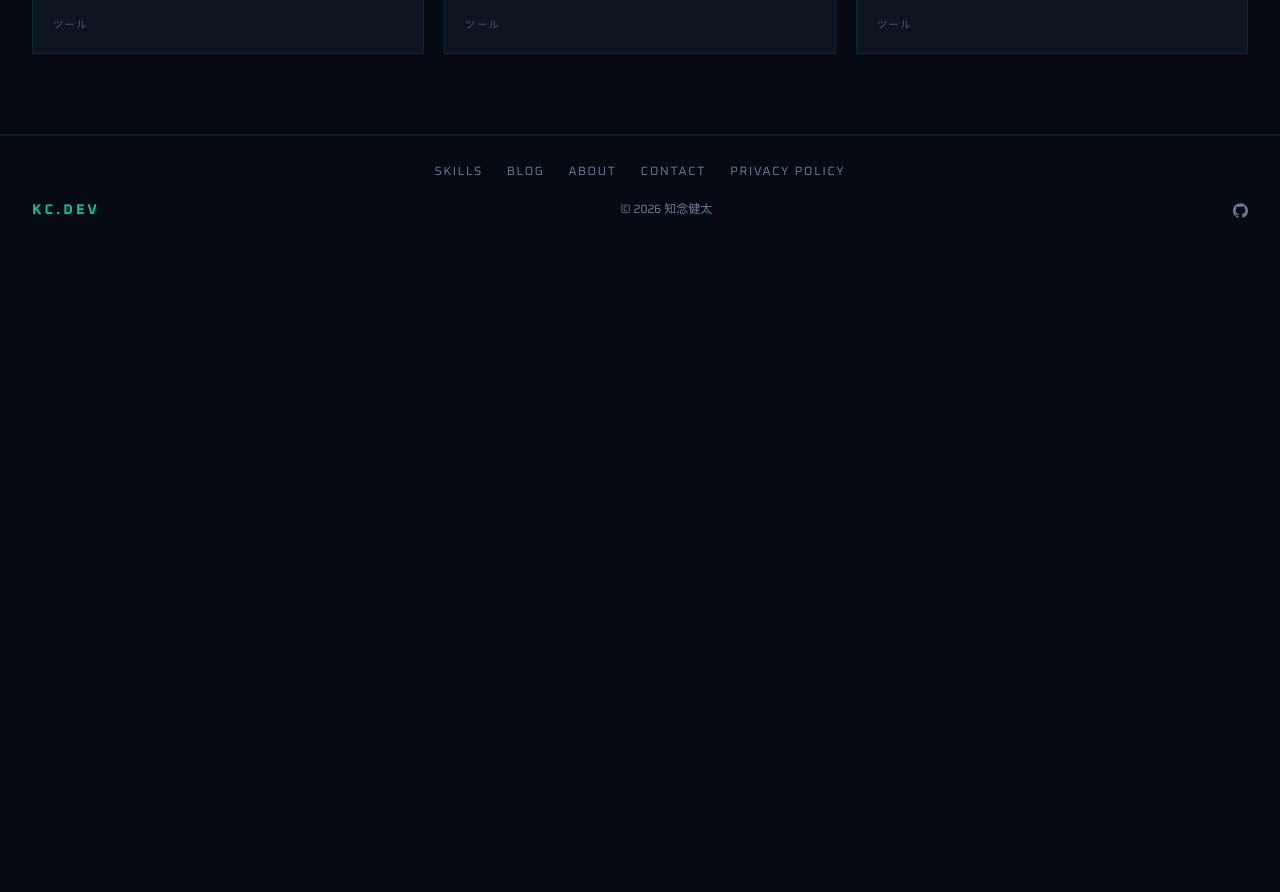
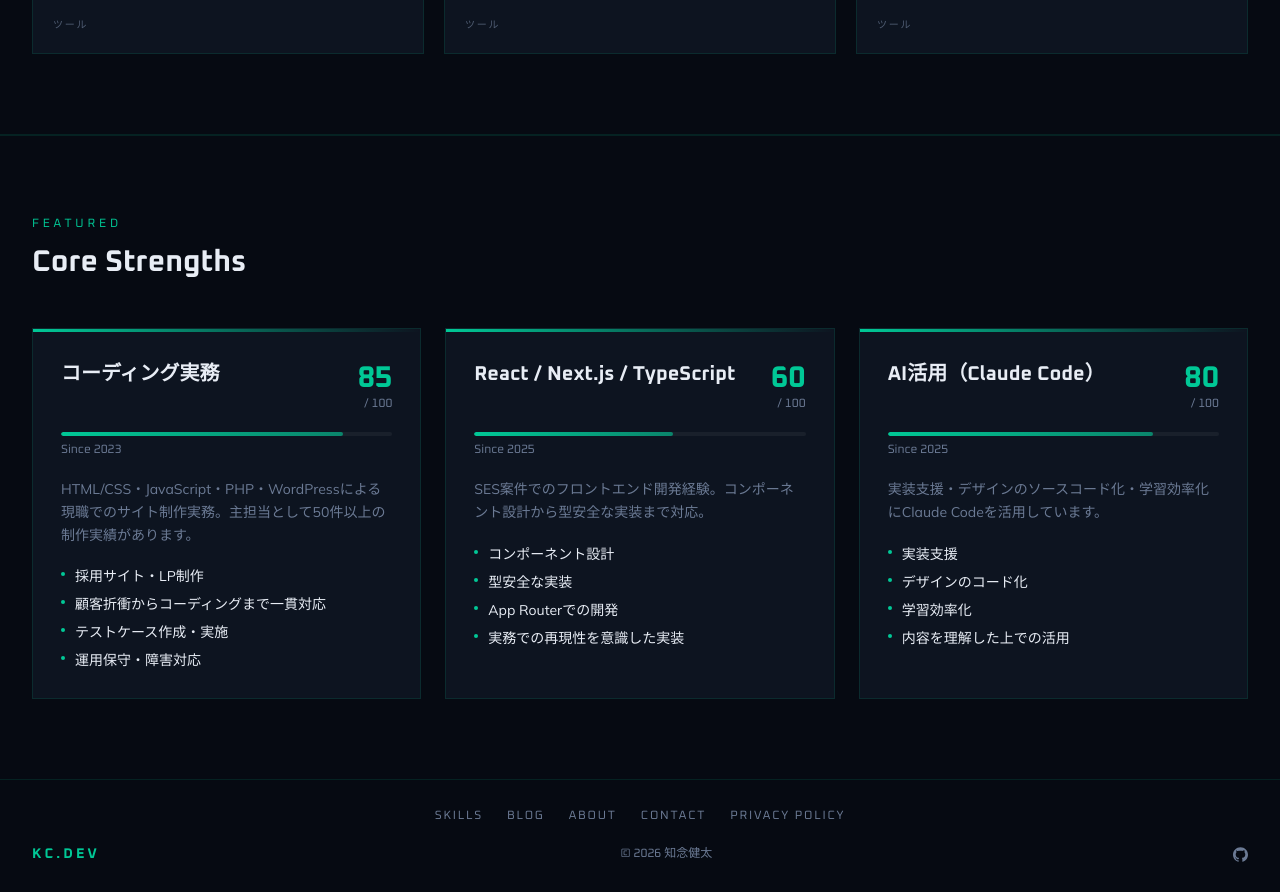
Before and after one commit to kenta-io/portfolio-site, a Next.js app: page /skills in a window 1280 px wide. Shown: the part 1680-2572 px from the top of the page. Before the commit the page ends 1928 px from the top, so only its background shows below. Built offline with nearby package versions, Linux system fonts and the light colour scheme.

Commit message:
feat: add core strengths section

```diff
--- a/src/app/skills/page.tsx
+++ b/src/app/skills/page.tsx
@@ -1,6 +1,7 @@
 import type { Metadata } from "next";
 import { getSkills } from "@/lib/microcms";
 import { SkillGrid } from "@/components/skills/SkillGrid";
+import { CoreStrengths } from "@/components/skills/CoreStrengths";
 
 export const metadata: Metadata = {
   title: "Skills",
@@ -36,6 +37,8 @@ export default async function SkillsPage() {
           <SkillGrid skills={skills} />
         </div>
       </section>
+
+      <CoreStrengths />
     </>
   );
 }
--- /dev/null
+++ b/src/components/skills/CoreStrengths/index.tsx
@@ -0,0 +1,109 @@
+import { ProficiencyBar } from "@/components/skills/ProficiencyBar";
+
+const CORE_STRENGTHS = [
+  {
+    name: "コーディング実務",
+    since: "2023",
+    level: 85,
+    description:
+      "HTML/CSS・JavaScript・PHP・WordPressによる現職でのサイト制作実務。主担当として50件以上の制作実績があります。",
+    highlights: [
+      "採用サイト・LP制作",
+      "顧客折衝からコーディングまで一貫対応",
+      "テストケース作成・実施",
+      "運用保守・障害対応",
+    ],
+  },
+  {
+    name: "React / Next.js / TypeScript",
+    since: "2025",
+    level: 60,
+    description:
+      "SES案件でのフロントエンド開発経験。コンポーネント設計から型安全な実装まで対応。",
+    highlights: [
+      "コンポーネント設計",
+      "型安全な実装",
+      "App Routerでの開発",
+      "実務での再現性を意識した実装",
+    ],
+  },
+  {
+    name: "AI活用（Claude Code）",
+    since: "2025",
+    level: 80,
+    description:
+      "実装支援・デザインのソースコード化・学習効率化にClaude Codeを活用しています。",
+    highlights: [
+      "実装支援",
+      "デザインのコード化",
+      "学習効率化",
+      "内容を理解した上での活用",
+    ],
+  },
+];
+
+export function CoreStrengths() {
+  return (
+    <section className="border-t border-border py-14 lg:py-20">
+      <div className="mx-auto max-w-[1280px] px-4 md:px-6 lg:px-8">
+        <div className="mb-8 lg:mb-12">
+          <div className="font-heading mb-3 text-xs uppercase tracking-[0.32em] text-accent">
+            Featured
+          </div>
+          <h2 className="font-heading text-2xl font-bold md:text-3xl">
+            Core Strengths
+          </h2>
+        </div>
+
+        <div className="grid grid-cols-1 gap-5 md:grid-cols-2 md:gap-6 lg:grid-cols-3">
+          {CORE_STRENGTHS.map((strength) => (
+            <div
+              key={strength.name}
+              className="flex flex-col border border-border bg-card"
+            >
+              <div className="h-[3px] w-full bg-gradient-to-r from-accent to-transparent" />
+              <div className="flex flex-1 flex-col gap-4 p-5 md:gap-5 md:p-7">
+                <div className="flex items-start justify-between">
+                  <h3 className="font-heading text-lg font-bold md:text-xl">
+                    {strength.name}
+                  </h3>
+                  <div className="text-right">
+                    <div className="font-heading text-2xl font-bold text-accent md:text-3xl">
+                      {strength.level}
+                    </div>
+                    <div className="font-heading text-xs text-muted-foreground">
+                      / 100
+                    </div>
+                  </div>
+                </div>
+
+                <div className="flex flex-col gap-1.5">
+                  <ProficiencyBar level={strength.level} />
+                  <span className="font-heading text-xs text-muted-foreground">
+                    Since {strength.since}
+                  </span>
+                </div>
+
+                <p className="text-sm leading-relaxed text-muted-foreground">
+                  {strength.description}
+                </p>
+
+                <ul className="space-y-2">
+                  {strength.highlights.map((highlight) => (
+                    <li
+                      key={highlight}
+                      className="flex items-start gap-2.5 text-sm"
+                    >
+                      <span className="mt-1.5 h-1 w-1 flex-shrink-0 rounded-full bg-accent" />
+                      {highlight}
+                    </li>
+                  ))}
+                </ul>
+              </div>
+            </div>
+          ))}
+        </div>
+      </div>
+    </section>
+  );
+}
```
